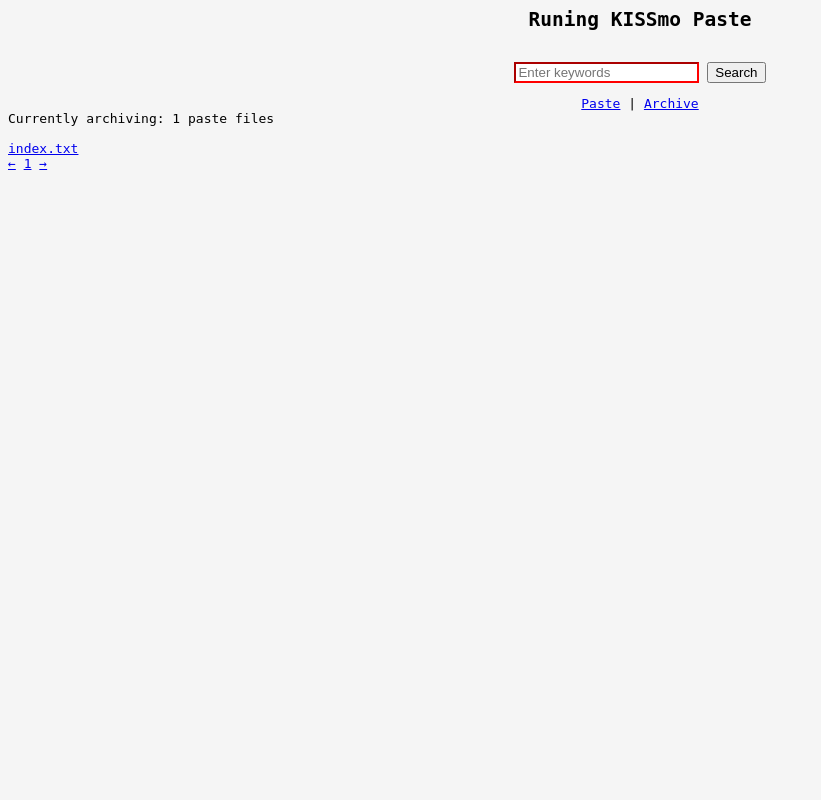
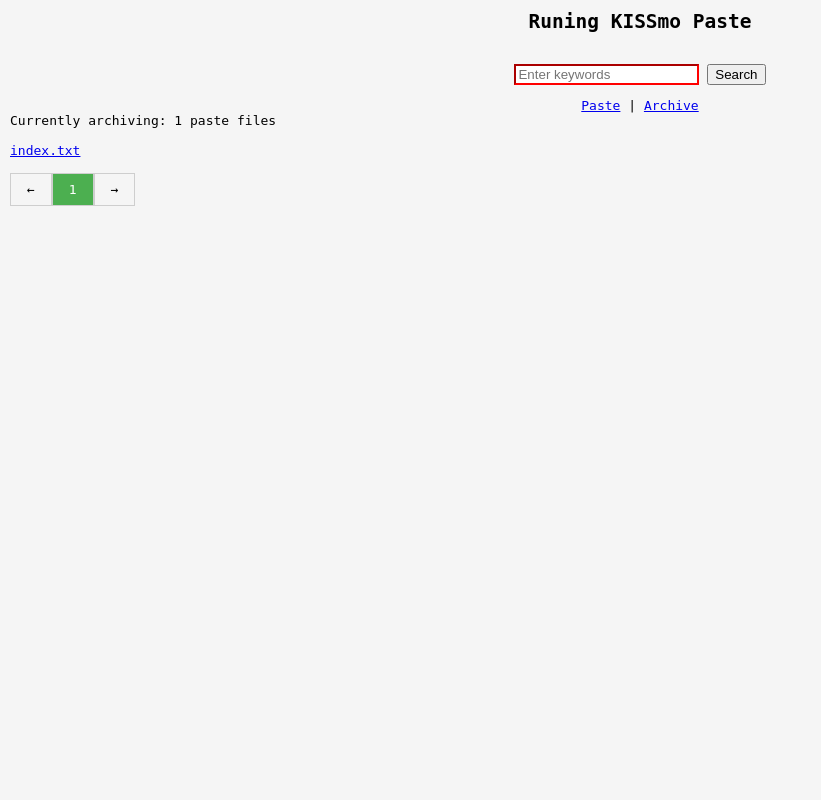
Before and after one commit to hedho/KISSmo, a PHP site: page /archive.php in a window 1280 px wide. Shown: the whole page, without its empty margins (0-821 px from the left). Run offline with PHP 8.4, Linux system fonts and the light colour scheme.

Commit message:
Some changes for Style.css

```diff
--- a/style.css
+++ b/style.css
@@ -9,6 +9,7 @@
 body {
 background: whitesmoke;
 font-family: monospace;
+margin: 10px!important;
 }
 span.error {
 display: block;
@@ -89,3 +90,23 @@ div.b {
 pre {
   word-wrap: break-word;
 }
+
+.pagination {
+  display: inline-block;
+  margin-top: 15px;
+}
+
+.pagination a {
+  color: black;
+  float: left;
+  border: #cecece 1px solid;
+  padding: 8px 16px;
+  text-decoration: none;
+}
+
+.pagination a.active {
+  background-color: #4CAF50;
+  color: white;
+}
+
+.pagination a:hover:not(.active) {background-color: #ddd;}
```
